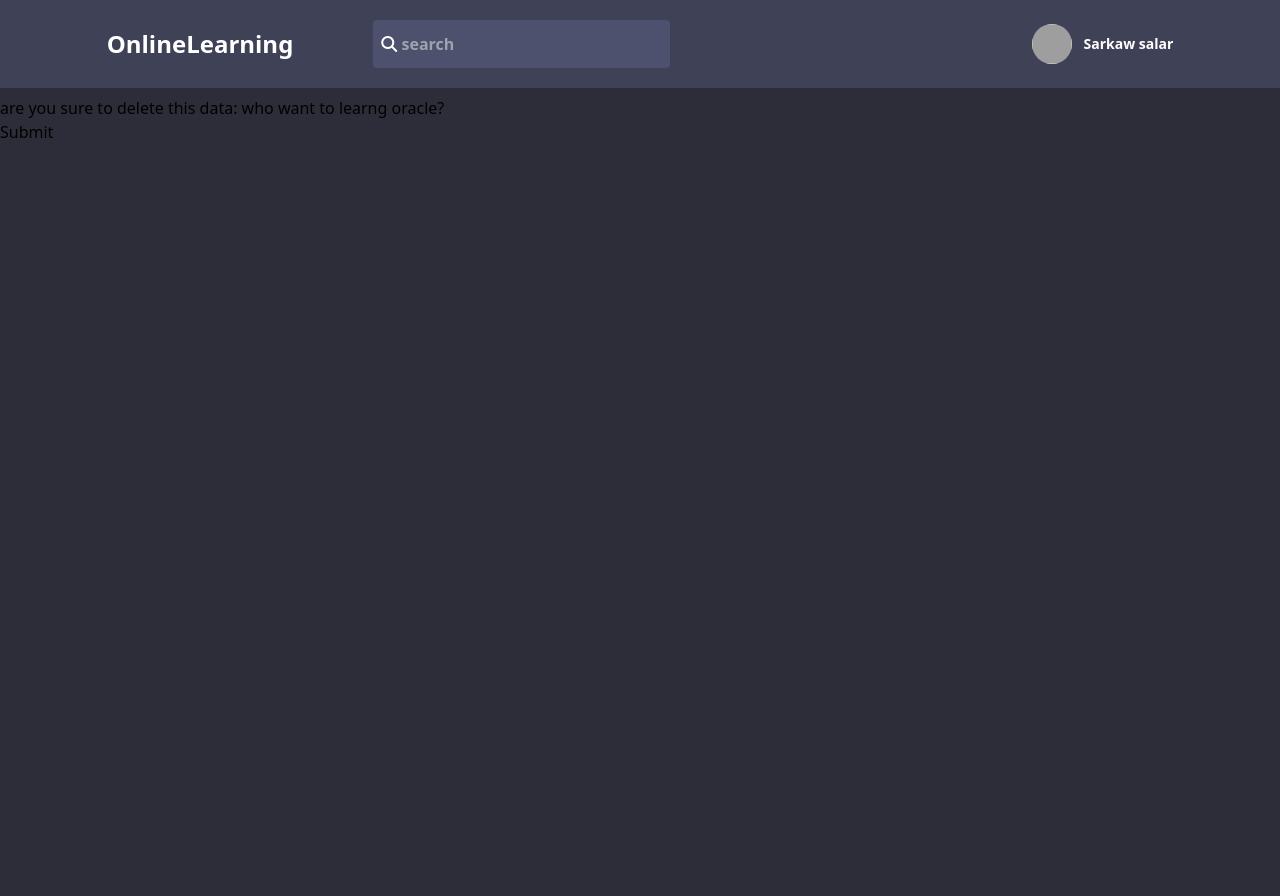
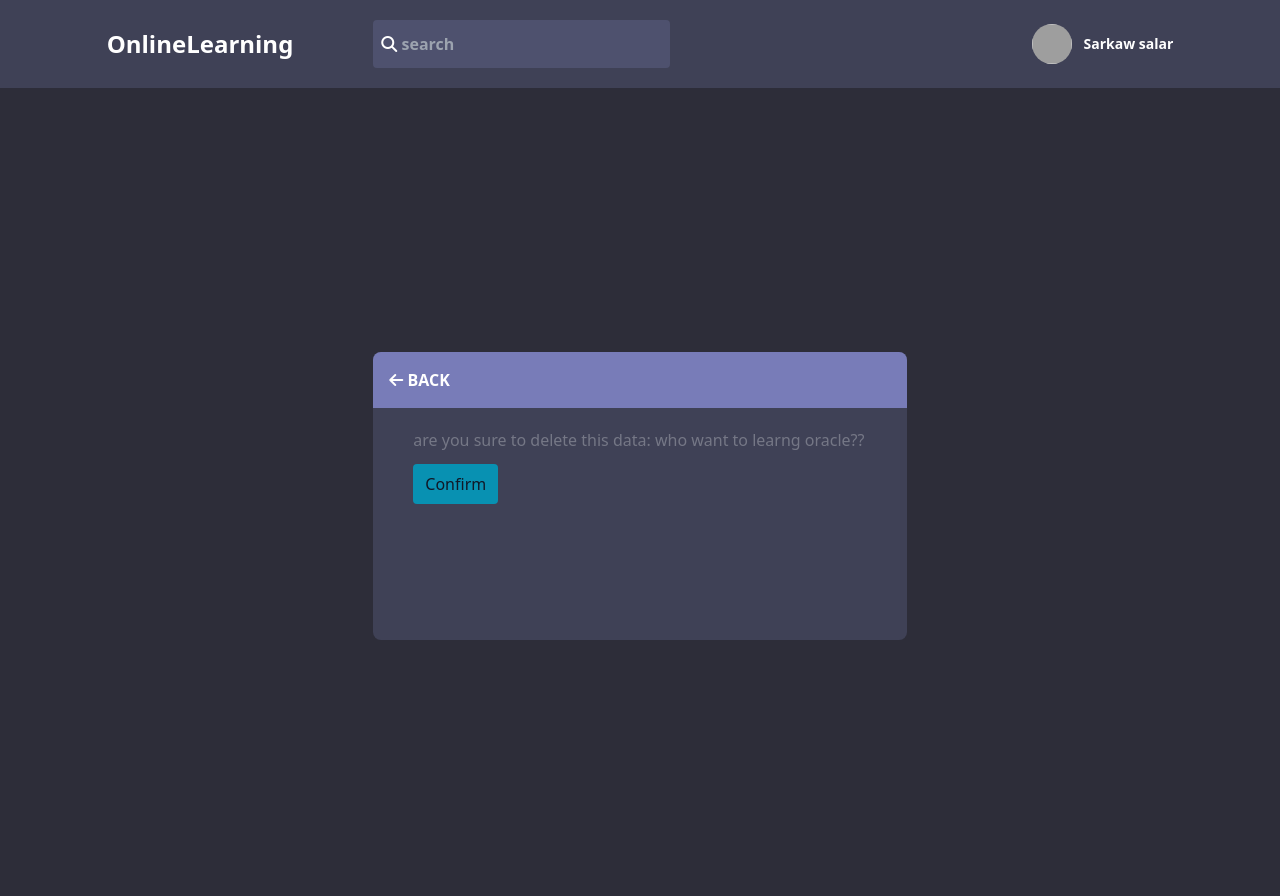
Before and after one commit to MrSarkaw/onlinelearning-django, a Django app: page /deleteRoom/3 in a window 1280 px wide. Before the commit the page ends 138 px from the top, so only its background shows below. Run offline with Django 4.2, Linux system fonts and the light colour scheme; a user stored in the database is signed in; data comes from the database, SQL or seed files in the repository; both versions use the stored data as it was after the commit; some libraries are stand-ins or nearby versions; grey boxes are pictures that could not be loaded.

Commit message:
delete ui

```diff
--- a/base/templates/base/delete.html
+++ b/base/templates/base/delete.html
@@ -1,9 +1,18 @@
 {% extends 'main.html' %}
 
 {% block content %}
-    <form method="post">
+    <form method="post" class="h-screen flex items-center justify-center">
         {% csrf_token %}
-        <p>are you sure to delete this data: {{ obj }}</p>
-        <input type="submit">
+
+        <div class="w-5/12 h-72 rounded-lg text-white mainColor overflow-hidden">
+            <div class="p-4  uppercase boxColor font-bold text-white">
+              <button class="focus:outline-none" onclick="window.history.back()"><i class="fas fa-arrow-left"></i></button>  back
+            </div>
+            <div class="mt-5 px-10">
+
+                <p class="text-gray-100/30">are you sure to delete this data: {{ obj }}?</p>
+                <input class="bg-cyan-600 mt-3 px-3 text-gray-900 py-2 rounded cursor-pointer" value="Confirm" type="submit">
+            </div>
+        </div>
     </form>
 {% endblock %}
```
Also changed, not shown: db.sqlite3.
